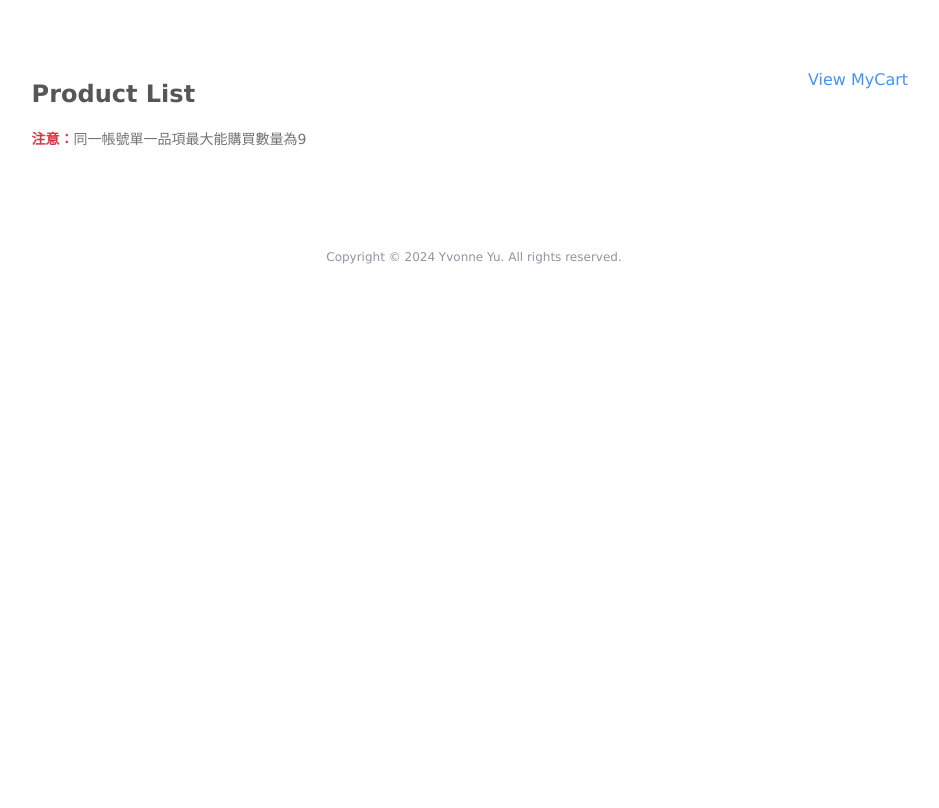
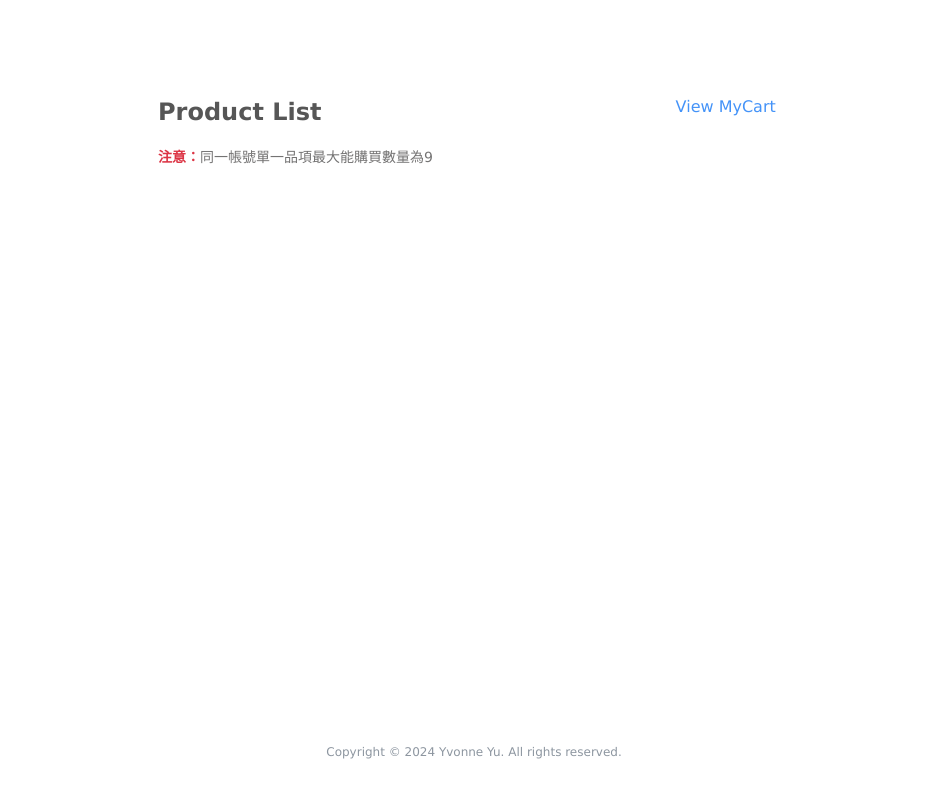
Before and after one commit to YvonYu/ShoppingCart_simple, a Flask app: page / in a window 1280 px wide. Shown: the whole page, without its empty margins (166-1105 px from the left). Before the commit the page ends 264 px from the top, so only its background shows below. Run offline with Flask 3, Linux system fonts and the light colour scheme; data that the repository does not hold is empty.

Commit message:
Update index.css

```diff
--- a/static/css/styles_index.css
+++ b/static/css/styles_index.css
@@ -1,10 +1,15 @@
 body {
     font-family:Verdana, Geneva, Tahoma, sans-serif;
+    position: relative;
+    /* 設定最小高度為視窗的高度，確保頁面高度至少為一個視窗 */
+    min-height: 100vh;
+    margin-bottom: -50px;
 }
 .container {
-    width: 70%;
-    margin: 40px auto;
-    padding: 20px;
+    position: relative;
+    width: 50%;
+    margin: 0px auto 40px auto;
+    padding: 70px 20px 20px 20px;
     color: #565656;
 }
 .max-label {
@@ -115,7 +120,7 @@ input[type="number"] {
 a {
     position: absolute;
     right: 20%;
-    transform: translate(50%, 50%);
+    transform: translate(100%, 100%);
     text-decoration: none;
     color: #4493f8;
 }
@@ -125,6 +130,10 @@ a:hover {
 .footer {
     font-size: 12px;
     text-align: center;
-    padding: 5px;
     color: #8d96a0;
+    position: absolute;
+    height: 50px;
+    bottom: 0px;
+    left: 50%;
+    transform: translate(-50%, -50%);
 }
```
